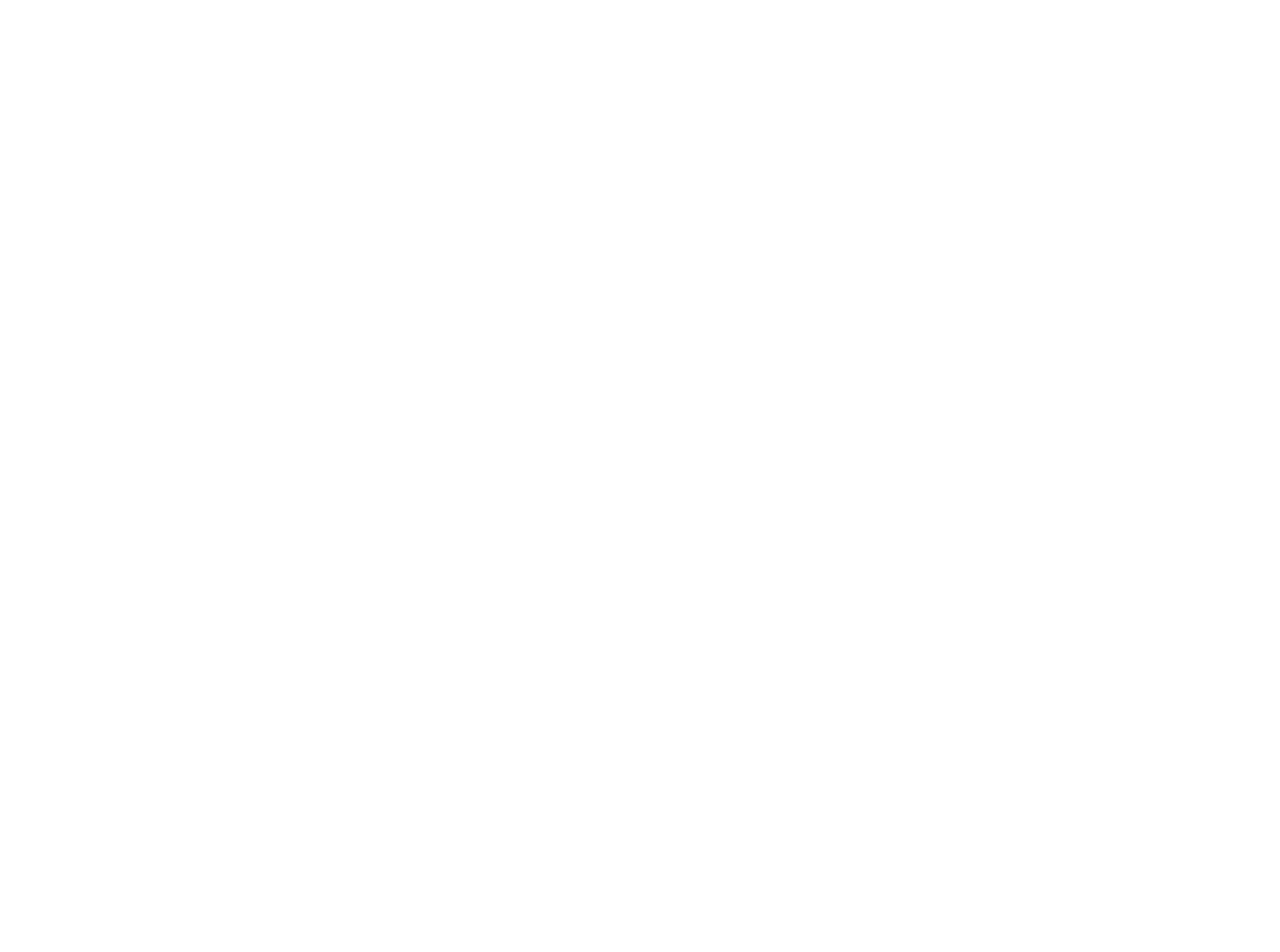
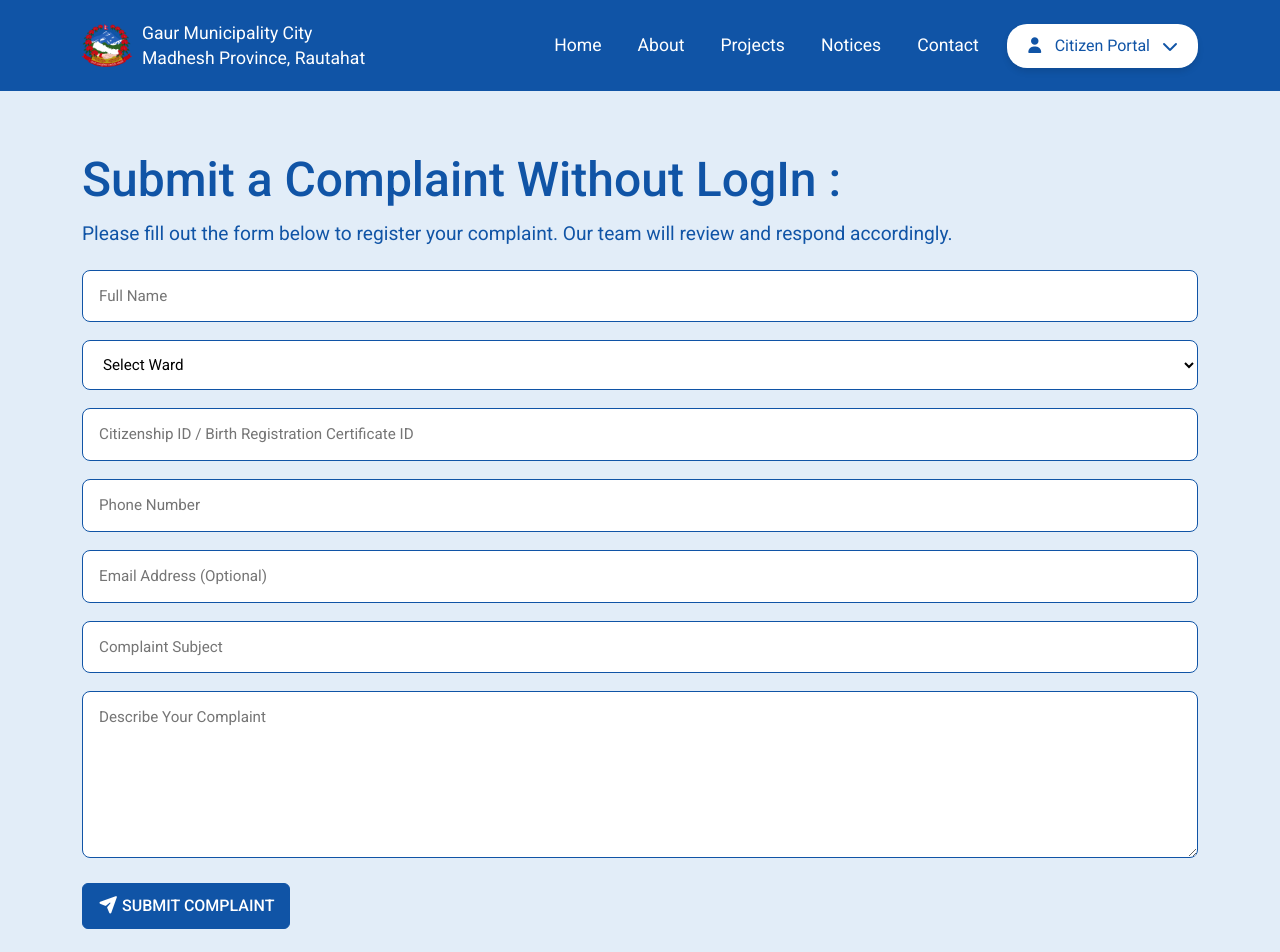
Before and after one commit to Adityakunwar0/full-stack-municipality-management-system, a React (Vite) app in the folder frontend/: page /complaint in a window 1280 px wide. Before the commit this address had no page. Shown: the top 952 px of the page. Before the commit the page ends 800 px from the top, so only its background shows below. Built offline with nearby package versions, Linux system fonts and the light colour scheme.

Commit message:
seventh commit

```diff
--- a/frontend/src/App.jsx
+++ b/frontend/src/App.jsx
@@ -7,7 +7,8 @@
 import Notices from './components/frontend/Notices';
 import Contact from './components/frontend/Contact';
 import ScrollToTop from './components/common/ScrollToTop';
-import CitizenPortal from './components/frontend/CitizenPortal';
+import Login from './components/frontend/Login';
+import Complaint from './components/frontend/Complaint';
 
 
 const App = () => {
@@ -21,7 +22,8 @@
           <Route path='/projects' element={<Projects />} />
           <Route path='/notices' element={<Notices />} />
           <Route path='/contacts' element={<Contact />} />
-          <Route path='/citizen-portal' element={<CitizenPortal />} />
+          <Route path='/login' element={<Login />} />
+          <Route path='/complaint' element={<Complaint />} />
 
         </Routes>
 
--- a/frontend/src/assets/css/style.scss
+++ b/frontend/src/assets/css/style.scss
@@ -151,17 +151,59 @@
             }
         }
 
+        .portal-dropdown {
+            position: relative;
+            margin-left: 20px;
+
+            &:hover .portal-menu {
+                opacity: 1;
+                visibility: visible;
+                transform: translateY(0);
+            }
+
+            .portal-menu {
+                position: absolute;
+                top: calc(100% + 8px);
+                right: 0;
+                min-width: 200px;
+                background: $white-background;
+                border-radius: 10px;
+                overflow: hidden;
+                box-shadow: 0 10px 25px rgba(0, 0, 0, 0.15);
+
+                opacity: 0;
+                visibility: hidden;
+                transform: translateY(10px);
+                transition: all 0.3s ease;
+                z-index: 999;
+
+                a {
+                    display: flex;
+                    align-items: center;
+                    gap: 10px;
+                    padding: 12px 16px;
+                    text-decoration: none;
+                    color: $text-blue;
+
+                    &:hover {
+                        background: #f5f7ff;
+                    }
+                }
+            }
+        }
+
 
         .citizen-btn {
             background: $white-background;
-            color: $blue-background !important;
+            color: $blue-background;
             display: flex;
             align-items: center;
             gap: 10px;
             padding: 10px 18px;
             border-radius: 20px;
+            cursor: pointer;
+            user-select: none;
             box-shadow: 0 4px 6px rgba(0, 0, 0, 0.1);
-            transition: all 0.4s cubic-bezier(0.175, 0.885, 0.32, 1.275);
 
             &::after {
                 display: none !important;
@@ -701,3 +743,77 @@
         }
     }
 }
+
+.section-10 {
+    padding: 60px 35px;
+    background: $light-background;
+
+    .form-wrapper {
+        display: flex;
+        gap: 30px;
+        align-items: stretch;
+
+        @media (max-width: 992px) {
+            flex-direction: column;
+        }
+    }
+
+    .form-box {
+        flex: 1;
+        background: $white-background;
+        border-radius: 12px;
+        padding: 25px;
+        box-shadow: 0 2px 12px rgba(0, 0, 0, 0.08);
+    }
+
+    .login-box {
+        max-width: 450px;
+
+        @media (max-width: 992px) {
+            max-width: 100%;
+        }
+    }
+
+    h2 {
+        color: $text-blue;
+        margin-bottom: 10px;
+    }
+
+    p {
+        color: $text-blue;
+        margin-bottom: 20px;
+        line-height: 1.6;
+    }
+
+    .contact-form {
+        .form-group {
+            margin-bottom: 18px;
+
+            input,
+            textarea,
+            select {
+                width: 100%;
+                padding: 14px 16px;
+                border: 1px solid $blue-background;
+                border-radius: 8px;
+                outline: none;
+                font-size: 0.95rem;
+                transition: 0.3s ease;
+                background: $white-background;
+
+                &:focus {
+                    border-color: $text-blue;
+                    box-shadow: 0 0 0 3px rgba(0, 102, 255, 0.1);
+                }
+            }
+
+            textarea {
+                resize: vertical;
+            }
+
+            select {
+                cursor: pointer;
+            }
+        }
+    }
+}
--- /dev/null
+++ b/frontend/src/components/common/Complaint.jsx
@@ -0,0 +1,89 @@
+import React from 'react'
+
+const Complaint = () => {
+    return (
+        <section className="section-10">
+            <div className="container contact-wrapper">
+
+                <div className="message-box">
+                    <h2>Submit a Complaint Without LogIn :</h2>
+                    <p>
+                        Please fill out the form below to register your complaint.
+                        Our team will review and respond accordingly.
+                    </p>
+
+                    <form className="contact-form">
+                        <div className="form-group">
+                            <input
+                                type="text"
+                                placeholder="Full Name"
+                                required
+                            />
+                        </div>
+
+                        <div className="form-group">
+                            <select required>
+                                <option value="">Select Ward</option>
+                                {[...Array(9)].map((_, index) => (
+                                    <option key={index + 1} value={index + 1}>
+                                        Ward {index + 1}
+                                    </option>
+                                ))}
+                            </select>
+                        </div>
+
+                        <div className="form-group">
+                            <input
+                                type="text"
+                                placeholder="Citizenship ID / Birth Registration Certificate ID"
+                                required
+                            />
+                        </div>
+
+                        <div className="form-group">
+                            <input
+                                type="tel"
+                                placeholder="Phone Number"
+                                required
+                            />
+                        </div>
+
+                        <div className="form-group">
+                            <input
+                                type="email"
+                                placeholder="Email Address (Optional)"
+                            />
+                        </div>
+
+                        <div className="form-group">
+                            <input
+                                type="text"
+                                placeholder="Complaint Subject"
+                                required
+                            />
+                        </div>
+
+                        <div className="form-group">
+                            <textarea
+                                rows="6"
+                                placeholder="Describe Your Complaint"
+                                required
+                            ></textarea>
+                        </div>
+
+                        <button
+                            type="submit"
+                            className="btn btn-primary small"
+                        >
+                            <i className="fa-solid fa-paper-plane"></i>
+                            {" "}Submit Complaint
+                        </button>
+                    </form>
+                </div>
+
+            </div>
+        </section>
+    )
+}
+
+export default Complaint
--- a/frontend/src/components/common/Footer.jsx
+++ b/frontend/src/components/common/Footer.jsx
@@ -40,13 +40,13 @@
             <h3 className="mb-3">Useful Links</h3>
             <ul>
               <li>
-                <Link to="/citizen-portal">Citizen Portal</Link>
+                <Link to="/login">Citizen Login</Link>
               </li>
               <li>
-                <Link to="/notices">Public Notices</Link>
+                <Link to="/complaint">Citizen Complaints</Link>
               </li>
               <li>
-                <Link to="/reports">Reports</Link>
+                <Link to="/reports">Public Notices</Link>
               </li>
               <li>
                 <Link to="/faqs">FAQs</Link>
--- a/frontend/src/components/common/Header.jsx
+++ b/frontend/src/components/common/Header.jsx
@@ -1,6 +1,7 @@
 import React from "react";
 import { Nav, Navbar } from "react-bootstrap";
 import Logo from '../../assets/images/logo.png';
+import { Link } from "react-router-dom";
 
 const Header = () => {
   return (
@@ -29,12 +30,28 @@
               <Nav.Link href="/contacts" className="nav-link">
                 Contact
               </Nav.Link>
-              <Nav.Link href="/citizen-portal" className="citizen-btn">
-                <span className="icon">
-                  <i class="fa-solid fa-user"></i>
-                </span>
-                Citizen Portal
-              </Nav.Link>
+              <div className="portal-dropdown">
+                <div className="citizen-btn">
+                  <span className="icon">
+                    <i className="fa-solid fa-user"></i>
+                  </span>
+                  Citizen Portal
+                  <i className="fa-solid fa-chevron-down"></i>
+                </div>
+
+                <div className="portal-menu">
+                  <Nav.Link href="/login">
+                    <i className="fa-solid fa-right-to-bracket"></i>
+                    Login
+                  </Nav.Link>
+
+                  <Nav.Link href="/complaint">
+                    <i className="fa-solid fa-triangle-exclamation"></i>
+                    Complaint Here
+                  </Nav.Link>
+                </div>
+              </div>
+
             </Nav>
           </Navbar.Collapse>
         </Navbar>
--- a/frontend/src/components/backend/Login.jsx
+++ b/frontend/src/components/common/Login.jsx
@@ -2,7 +2,7 @@
 
 const Login = () => {
   return (
-     <div className="container  my-5 d-flex justify-content-center">
+             <div className="container  my-5 d-flex justify-content-center">
           <div className="login-form  my-5">
             <div className="card border-0 light-background shadow">
               <div className="card-body p-5 ">
--- a/frontend/src/components/frontend/CitizenPortal.jsx
+++ /dev/null
@@ -1,22 +0,0 @@
-import React from 'react'
-import Header from '../common/Header'
-import Footer from '../common/Footer'
-import Login from '../backend/Login'
-import Quote from '../common/Quote'
-
-const CitizenPortal = () => {
-    return (
-        <>
-            <Header />
-            <main>
-                <Login />
-
-                <Quote />
-            </main>
-
-            <Footer />
-        </>
-    )
-}
-
-export default CitizenPortal
--- /dev/null
+++ b/frontend/src/components/frontend/Complaint.jsx
@@ -0,0 +1,25 @@
+import React from 'react'
+import Footer from '../common/Footer'
+import Header from '../common/Header'
+import {default as CommonComplaint} from '../common/Complaint'
+import Quote from '../common/Quote'
+
+
+const Complaint = () => {
+  return (
+    <>
+    <Header/>
+    <main>
+        <CommonComplaint />
+
+        <Quote />
+
+
+    </main>
+    <Footer />
+
+     </>
+  )
+}
+
+export default Complaint
--- /dev/null
+++ b/frontend/src/components/frontend/Login.jsx
@@ -0,0 +1,26 @@
+import React from 'react'
+import Header from '../common/Header'
+import Footer from '../common/Footer'
+import {default as CommonLogin} from '../common/Login'
+import Quote from '../common/Quote'
+
+const Login = () => {
+  return (
+    <>
+    <Header />
+    <main>
+        <CommonLogin />
+
+        <Quote />
+
+    </main>
+
+    <Footer />
+
+    </>
+
+
+  )
+}
+
+export default Login
```
